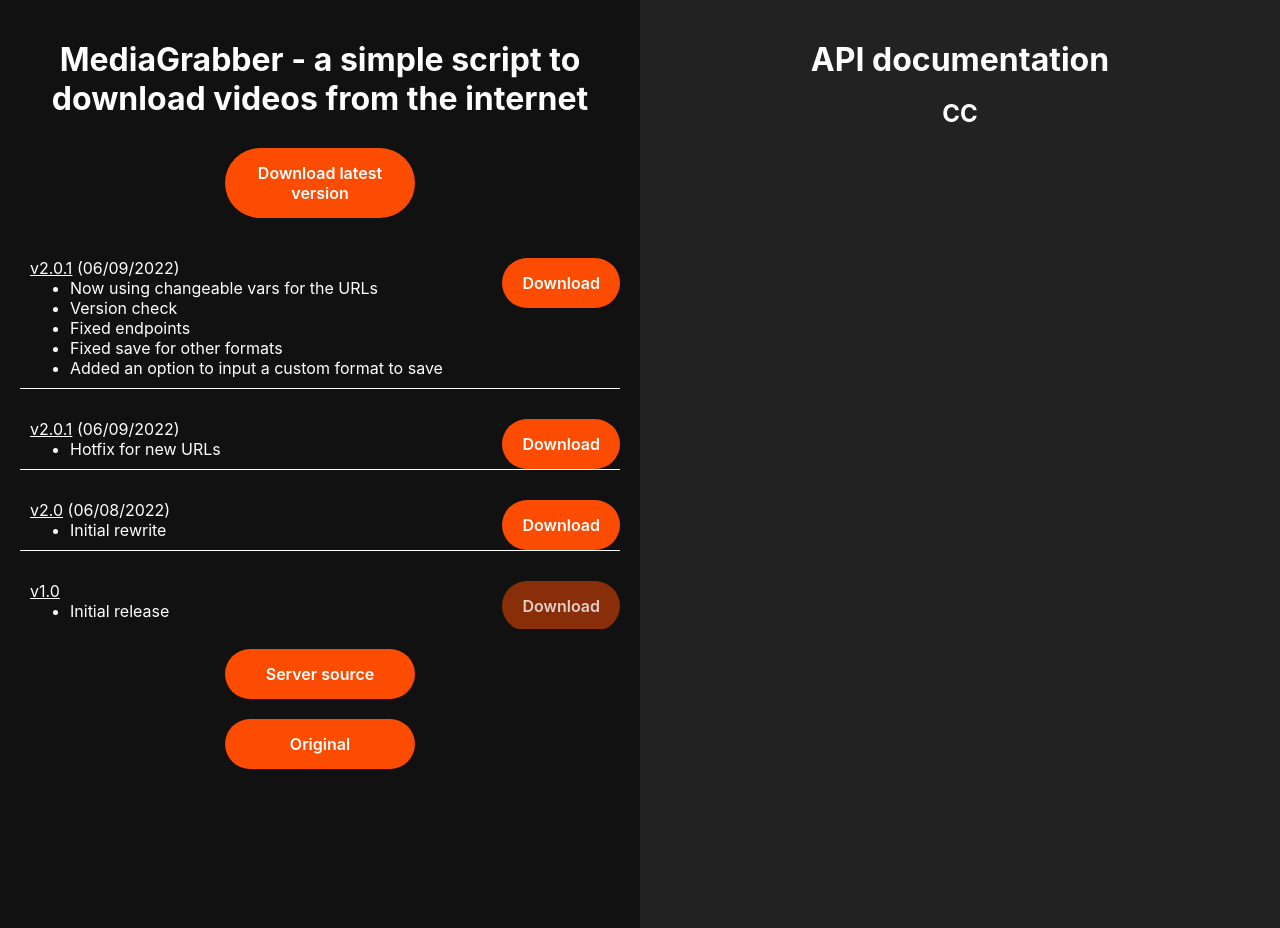
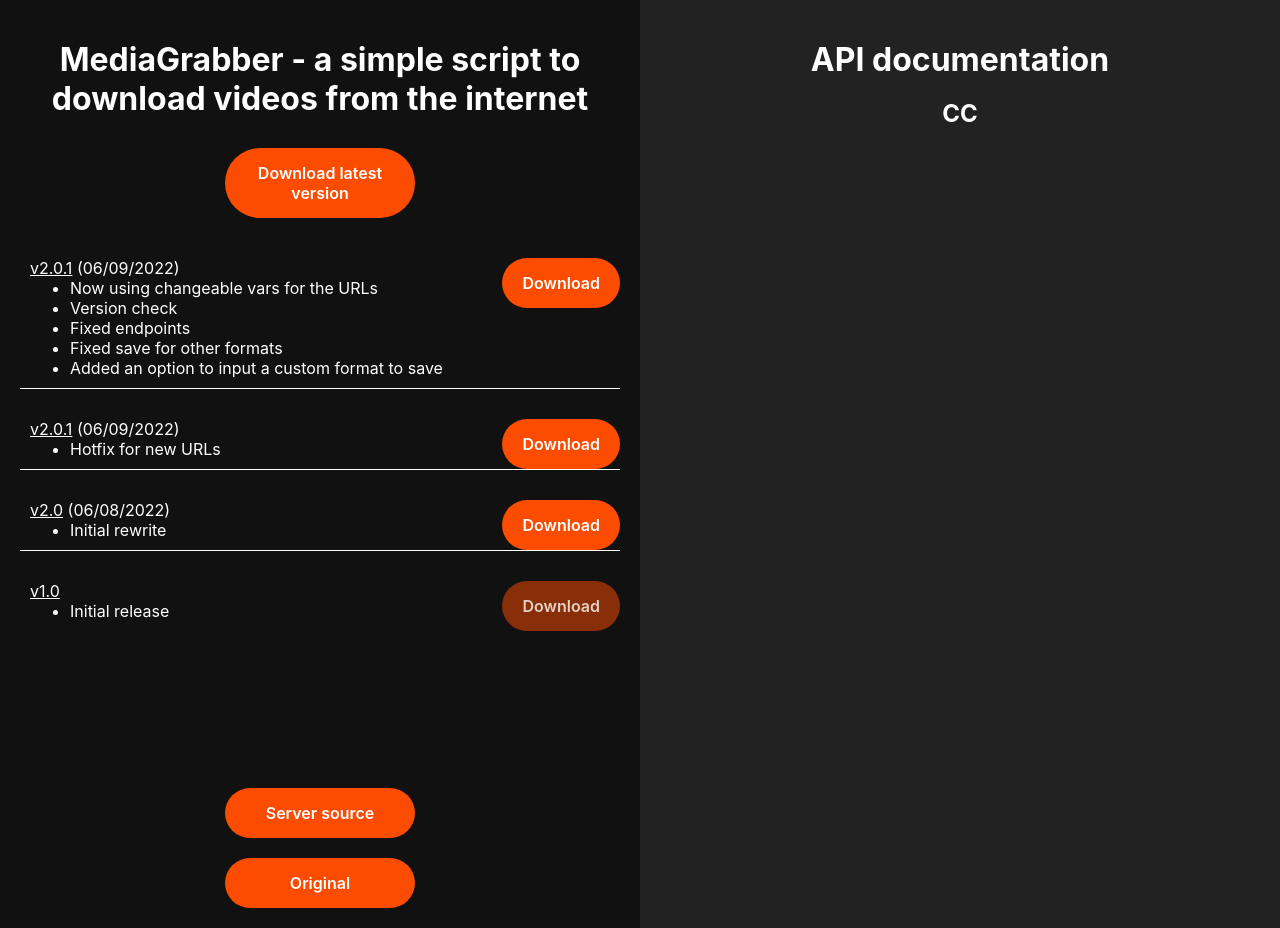
Before and after one commit to Nixuge/mediagrabber, a Flask app: page /index in a window 1280 px wide. Run offline with Flask 2, Linux system fonts and the light colour scheme.

Commit message:
Quick fix

```diff
--- a/templates/index.html
+++ b/templates/index.html
@@ -190,6 +190,7 @@
     }
 
     html {
+        background-color: #111;
         --tint-color: #FC4C02;
         --tint-color-fade: rgba(249, 75, 0, 0.512);
         --semi-bold: 600;
@@ -202,7 +203,7 @@
     #legacyReleases {
         border-radius: 5px;
         display: block;
-        height: 40vh;
+        height: 55vh;
         overflow: auto;
     }
 
```
